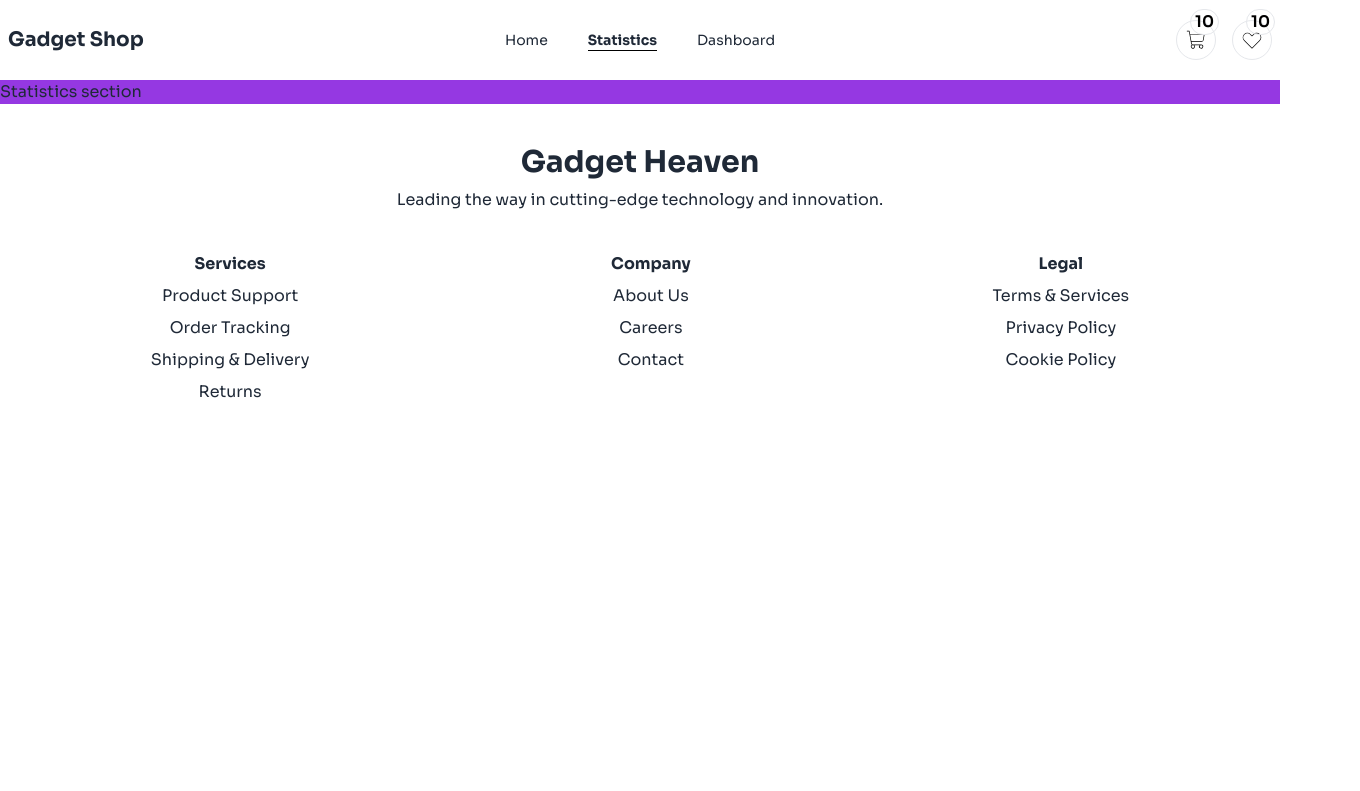
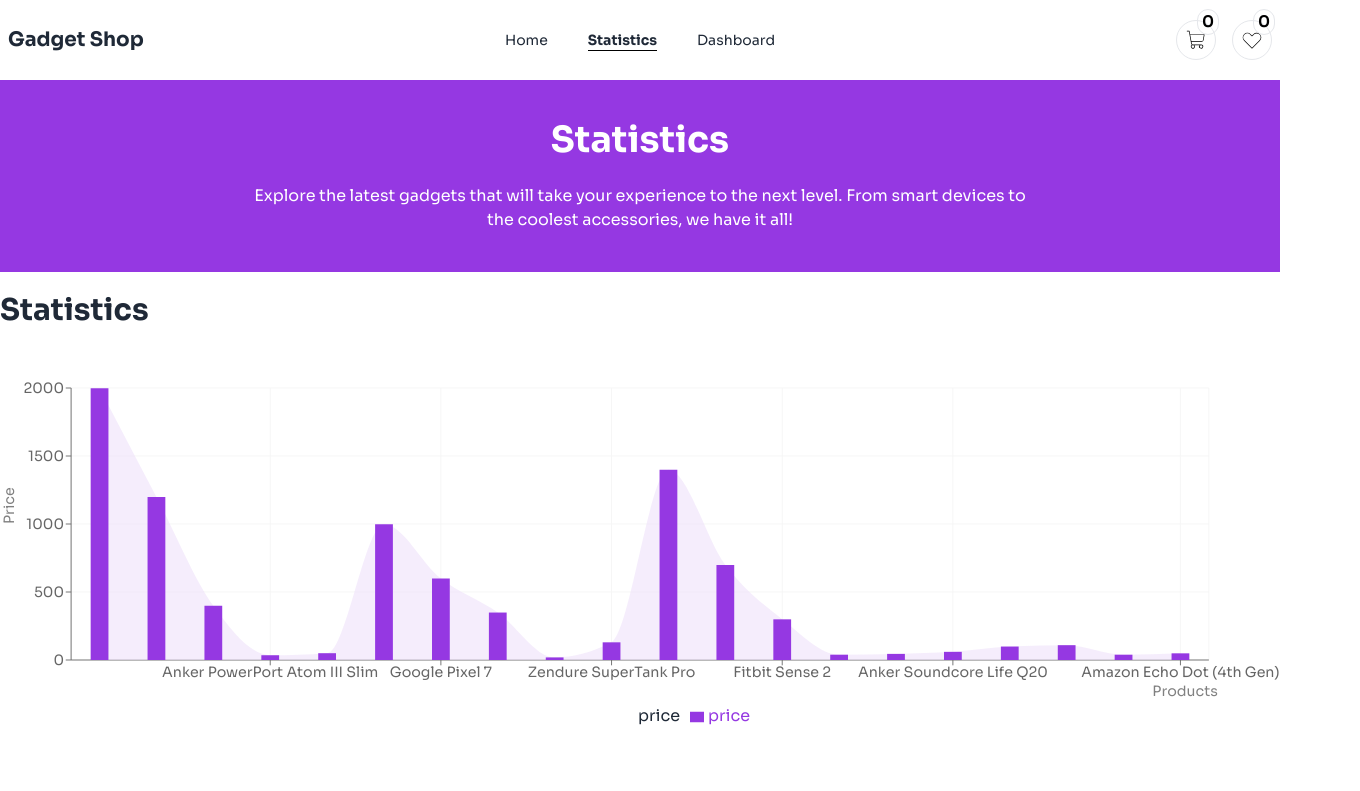
Before and after one commit to programming-hero-web-course-4/b10a8-gadget-heaven-abdullah107189, a React (Vite) app: page /statistics in a window 1280 px wide. Shown: the top 791 px of the page, 1360 px wide, since content can reach past the window. Built offline with nearby package versions, Linux system fonts and the light colour scheme.

Commit message:
added statisticks section

```diff
--- a/package.json
+++ b/package.json
@@ -18,7 +18,9 @@
     "react-dom": "^18.3.1",
     "react-icons": "^5.3.0",
     "react-router-dom": "^6.27.0",
-    "sort-by": "^1.2.0"
+    "recharts": "^2.13.3",
+    "sort-by": "^1.2.0",
+    "sweetalert2": "^11.14.5"
   },
   "devDependencies": {
     "@eslint/js": "^9.13.0",
--- a/src/Components/Navbar/Navbar.jsx
+++ b/src/Components/Navbar/Navbar.jsx
@@ -1,14 +1,16 @@
 import { PiHeartStraightThin, PiShoppingCartThin } from "react-icons/pi";
 import { NavLink, useLocation } from "react-router-dom";
 import './Navbar.css'
-import { useEffect, useState } from "react";
+import { useContext, useEffect, useState } from "react";
+import { CartContext } from "../../Provider/CartContext";
 const Navbar = () => {
     const [nowLocation, setNowLocation] = useState('/')
     const location = useLocation()
     useEffect(() => {
         setNowLocation(location.pathname)
     }, [location.pathname])
-
+    const { cartItems, wishlistItems } = useContext(CartContext)
+    console.log(cartItems.length, wishlistItems.length);
     // nav bar category
     const li =
         <div className="flex gap-10">
@@ -17,7 +19,7 @@
             <NavLink className={({ isActive }) => isActive ? `${nowLocation === '/' ? '' : 'bg-white border-b !border-black'} active` : ""} to={'/dashboard'}>Dashboard</NavLink>
         </div>
     return (
-        <div className={`${nowLocation === '/' ? '' : 'bg-white'}`}>
+        <div className={`${nowLocation === '/' ? '' : 'bg-white'} sticky top-0 z-30`}>
             {/* <div className="mt-5"> */}
             < div className={`${nowLocation === '/' ? ' bgPink text-white rounded-t-2xl' : 'bg-white'} py-5 px-2 navbar bg-base-100 max-w-[1440px] mx-auto`} >
                 <div className="navbar-start">
@@ -54,13 +56,13 @@
                         <button className="relative w-10 h-10 p-2 px-2 bg-white border rounded-full  text-black ">
                             <PiShoppingCartThin className="w-full h-full z-20"></PiShoppingCartThin>
                             <div className={`absolute -top-3 -right-1 ${nowLocation === '/' ? 'bg-white pink border' : 'border'} rounded-full`}>
-                                <span className=" font-semibold p-1">10</span>
+                                <span className=" font-semibold p-1">{cartItems.length}</span>
                             </div>
                         </button>
                         <button className="relative w-10 h-10 p-2 px-2 bg-white border rounded-full  text-black ">
                             <PiHeartStraightThin className="w-full h-full"></PiHeartStraightThin>
                             <div className={`absolute -top-3 -right-1 ${nowLocation === '/' ? 'bg-white  pink border' : 'border'} rounded-full`}>
-                                <span className=" font-semibold p-1">10</span>
+                                <span className=" font-semibold p-1">{wishlistItems.length}</span>
                             </div>
                         </button>
                     </div>
--- a/src/Components/Products/Products.jsx
+++ b/src/Components/Products/Products.jsx
@@ -4,7 +4,7 @@
     const categoriesData = useLoaderData()
     return (
         <div className="relative -top-[200px] pt-4" id="allProducts">
-            <h1 className="text-4xl font-bold text-center mb-12 sticky top-0 py-3 z-10 bg-white">Explore Cutting-Edge Gadgets</h1>
+            <h1 className="text-4xl font-bold text-center mb-12 sticky top-[75px] py-3 z-10 bg-white">Explore Cutting-Edge Gadgets</h1>
             <div className="grid md:grid-cols-5 gap-3 ">
                 {/* left side  */}
                 <div className=" md:col-span-1 ">
--- a/src/Components/SIngleProductCard/SingleProductCard.jsx
+++ b/src/Components/SIngleProductCard/SingleProductCard.jsx
@@ -3,6 +3,8 @@
 
 const SingleProductCard = ({ items }) => {
     const { product_id, product_title, price, product_image, } = items;
+
+
     return (
         <div className="p-2 border rounded-2xl flex flex-col shadow-md hover:shadow-xl">
             <div className="w-full p-4 h-[300px] mb-3 mx-auto ">
--- a/src/MainLayout/Main.jsx
+++ b/src/MainLayout/Main.jsx
@@ -2,9 +2,10 @@
 import Footer from "../Components/Footer/Footer";
 import Navbar from "../Components/Navbar/Navbar";
 const Main = () => {
+
     return (
         <div className="sora-font">
-    <ScrollRestoration/>
+            <ScrollRestoration />
             <Navbar></Navbar>
 
             <div className="max-w-[1440px] mx-auto">
--- a/src/Components/ProductsDetails/ProductsDetails.jsx
+++ b/src/Pages/ProductsDetails/ProductsDetails.jsx
@@ -3,6 +3,9 @@
 import { PiHeartStraightThin, PiShoppingCartThin } from "react-icons/pi";
 import { Rating } from '@smastrom/react-rating'
 import '@smastrom/react-rating/style.css'
+import { useContext, } from "react";
+import { CartContext } from "../../Provider/CartContext";
+import Swal from "sweetalert2";
 
 const ProductsDetails = () => {
     const { id } = useParams()
@@ -10,6 +13,43 @@
     const findData = datas.find(data => data.product_id === id)
     const { product_title, product_image, price, description, specification, availability, rating } = findData;
     const navigate = useNavigate()
+
+    // add to cart and wishlist function
+    const { addToCart, addToWishlist, cartItems, wishlistItems } = useContext(CartContext);
+    const handleAddToCart = (product) => {
+        const checkCart = cartItems.includes(product)
+        if (checkCart === true) {
+            return Swal.fire({
+                title: "Already added !",
+                text: "Already added this product to Cart section!",
+                icon: "warning"
+            });
+        }
+        addToCart(product)
+        Swal.fire({
+            title: "Good job!",
+            text: "Your cart added Cart Section!",
+            icon: "success"
+        });
+    }
+    const handleAddToWishlist = (product) => {
+        const checkWishlist = wishlistItems.includes(product)
+        if (checkWishlist === true) {
+            return Swal.fire({
+                title: "Already added !",
+                text: "Already added this product to Wishlist section!",
+                icon: "warning"
+            });
+        }
+        addToWishlist(product)
+
+        Swal.fire({
+            title: "Good job!",
+            text: "Your cart added Wishlist Section!",
+            icon: "success"
+        });
+    }
+
     return (
         <div className="relative">
 
@@ -52,11 +92,15 @@
                                 <p className="px-3 py-1 rounded-full bg-gray-200 ">{rating}</p>
                             </div>
                             <div className="flex gap-4 mt-4">
-                                <button className="pinkOutletBtn !bgPink !text-white flex items-center gap-3">
+                                <button
+                                    onClick={() => handleAddToCart(findData)}
+                                    className="pinkOutletBtn !bgPink !text-white flex items-center gap-3">
                                     Add To Card
                                     < PiShoppingCartThin></PiShoppingCartThin>
                                 </button>
-                                <button className="p-4 shadow-lg border border-[#9538E2] rounded-full text-black flex items-center gap-3">
+                                <button
+                                    onClick={() => handleAddToWishlist(findData)}
+                                    className="p-4 shadow-lg border border-[#9538E2] rounded-full text-black flex items-center gap-3">
                                     <PiHeartStraightThin className="w-7 h-7"></PiHeartStraightThin>
                                 </button>
                             </div>
--- a/src/Pages/Statistics/Statistics.jsx
+++ b/src/Pages/Statistics/Statistics.jsx
@@ -1,7 +1,50 @@
+import { useLoaderData } from "react-router-dom";
+import UseBanner from "../../Hooks/useBanner";
+import {
+    ComposedChart,
+    Area,
+    Bar,
+    XAxis,
+    YAxis,
+    CartesianGrid,
+    Tooltip,
+    Legend,
+} from 'recharts';
+
 const Statistics = () => {
+    const datas = useLoaderData()
+
     return (
-        <div className="bgPink">
-            <h1>Statistics section</h1>
+        <div className="">
+            <UseBanner
+                title={"Statistics"}
+                btn={false}
+            ></UseBanner>
+            <div className="max-w-[1440px] mx-auto">
+                <h1 className="text-3xl font-bold my-5">Statistics</h1>
+
+                <div className="flex justify-center">
+                    <ComposedChart
+                        width={1440}
+                        height={400}
+                        data={datas}
+                        margin={{
+                            top: 20,
+                            right: 80,
+                            bottom: 20,
+                            left: 20,
+                        }}
+                    >
+                        <CartesianGrid stroke="#f5f5f5" />
+                        <XAxis dataKey="product_title" label={{ value: 'Products', position: 'insideBottomRight', offset: -10 }} />
+                        <YAxis dataKey="price" label={{ value: 'Price', angle: -90, offset: -10, position: 'insideLeft' }} />
+                        <Tooltip />
+                        <Legend />
+                        <Area type="monotone" dataKey="price" fill="#EFE1FB" stroke="node" />
+                        <Bar dataKey="price" barSize={20} fill="#9538E2" />
+                    </ComposedChart>
+                </div>
+            </div>
         </div>
     );
 };
--- /dev/null
+++ b/src/Provider/CartContext.jsx
@@ -0,0 +1,26 @@
+import PropTypes from "prop-types";
+import { createContext, useState } from "react";
+
+export const CartContext = createContext();
+
+export const CartProvider = ({ children }) => {
+    const [cartItems, setCartItems] = useState([])
+    const [wishlistItems, setWishlistItems] = useState([])
+    const addToCart = (product) => {
+        const newCart = [...cartItems, product]
+        setCartItems(newCart)
+    }
+    const addToWishlist = (product) => {
+        const newCart = [...wishlistItems, product]
+        setWishlistItems(newCart)
+    }
+
+    return (
+        <CartContext.Provider value={{ cartItems, wishlistItems, addToCart, addToWishlist }}>
+            {children}
+        </CartContext.Provider>
+    );
+};
+CartProvider.propTypes = {
+    children: PropTypes.node.isRequired,
+}
--- a/src/main.jsx
+++ b/src/main.jsx
@@ -12,7 +12,9 @@
 import Products from './Components/Products/Products';
 import AllProductsByCategory from './Components/AllProductsByCategory/AllProductsByCategory';
 import ErrorPage from './Components/ErrorPage/ErrorPage';
-import ProductsDetails from './Components/ProductsDetails/ProductsDetails';
+import ProductsDetails from './Pages/ProductsDetails/ProductsDetails';
+import { CartProvider } from './Provider/CartContext';
+
 const router = createBrowserRouter([
   {
     path: "/",
@@ -44,7 +46,8 @@
       },
       {
         path: 'statistics',
-        element: <Statistics></Statistics>
+        element: <Statistics></Statistics>,
+        loader: () => fetch('/products.json'),
       },
       {
         path: 'dashboard',
@@ -61,6 +64,8 @@
 
 createRoot(document.getElementById('root')).render(
   <StrictMode>
-    <RouterProvider router={router} />
+    <CartProvider>
+      <RouterProvider router={router}></RouterProvider>
+    </CartProvider>
   </StrictMode>,
 )
```
Also changed, not shown: 1 other file (tests, documents, lock files or other folders).
